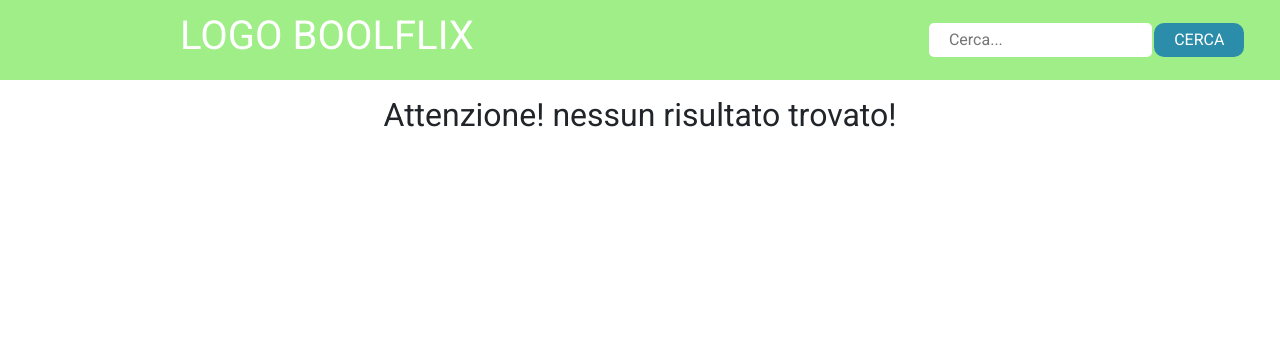
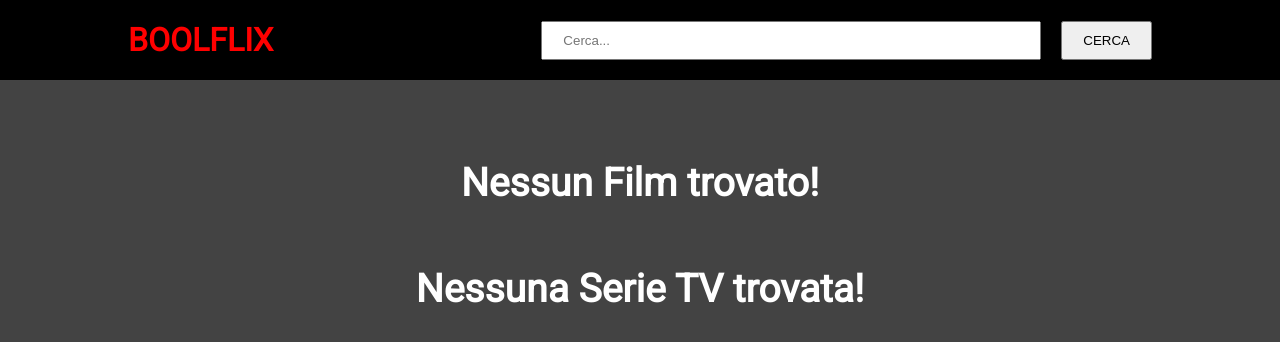
Before and after one commit to Enpas/vue-boolflix, a Vue app: page / in a window 1280 px wide. Shown: the top 342 px of the page. Built offline with nearby package versions, Linux system fonts and the light colour scheme.

Commit message:
Milestone 3 fatto + build

```diff
--- a/package.json
+++ b/package.json
@@ -10,7 +10,6 @@
   "dependencies": {
     "@fontsource/roboto": "^4.3.0",
     "axios": "^0.21.1",
-    "bootstrap": "^5.0.1",
     "core-js": "^3.6.5",
     "vue": "^2.6.11",
     "vue-country-flag": "^2.1.1"
--- a/public/index.html
+++ b/public/index.html
@@ -5,6 +5,7 @@
     <meta http-equiv="X-UA-Compatible" content="IE=edge">
     <meta name="viewport" content="width=device-width,initial-scale=1.0">
     <link rel="icon" href="<%= BASE_URL %>favicon.ico">
+    <link rel="stylesheet" href="https://cdnjs.cloudflare.com/ajax/libs/font-awesome/5.15.3/css/all.min.css" integrity="sha512-iBBXm8fW90+nuLcSKlbmrPcLa0OT92xO1BIsZ+ywDWZCvqsWgccV3gFoRBv0z+8dLJgyAHIhR35VZc2oM/gI1w==" crossorigin="anonymous" referrerpolicy="no-referrer" />
     <title><%= htmlWebpackPlugin.options.title %></title>
   </head>
   <body>
--- a/src/assets/style/general.scss
+++ b/src/assets/style/general.scss
@@ -1,4 +1,3 @@
-@import '~bootstrap/scss/bootstrap.scss';
 @import '~@fontsource/roboto/index.css';
 
 * {
@@ -10,3 +9,34 @@
 body {
   font-family: 'Roboto', sans-serif;
 }
+
+.container {
+  padding: 0 10%;
+}
+
+.card {
+  flex-basis: calc(100% / 5);
+  width: 250px;
+  min-height: 350px;
+  margin-bottom: 20px;
+  padding: 10px;
+  background-color: rgb(226, 226, 226);
+  span {
+    font-weight: 800;
+  }
+  img {
+    width: 100%;
+    margin-bottom: 10px;
+  }
+}
+
+ul {
+  list-style: none;
+  li {
+    margin-bottom: 10px;
+  }
+  i {
+    font-size: 18px;
+    color: #FFBD00;
+  }
+}
--- a/src/components/FilmCard.vue
+++ b/src/components/FilmCard.vue
@@ -1,11 +1,23 @@
 <template>
   <section>
-    <div class="box-filmCard mb-3">
+    <div class="card">
+      <img v-if="film.poster_path === null" src="#" :alt="film.title">
+      <img v-if="film.poster_path != null" :src="`https://image.tmdb.org/t/p/w300${film.poster_path}`" :alt="film.name">
       <ul>
         <li><span>Titolo:</span> {{ film.title }}</li>
         <li><span>Titolo originale:</span> {{ film.original_title }}</li>
         <li><span>Lingua originale:</span> <CountryFlag :country="this.filterLang" size='small'/></li>
-        <li><span>Voto:</span> {{ film.vote_average }}</li>
+        <li>
+            <span>Voto: </span>
+            <span>
+              <i v-for="(i, index) in this.convertVote" :key="index" class="fas fa-star"></i>
+            </span>
+
+            <span>
+              <i v-for="(i, index) in (5 - this.convertVote)" :key="index" class="far fa-star"></i>
+            </span>
+          </li>
+          <li v-if="film.overview != ''"><span>Overview:</span> {{ film.overview }}</li>
       </ul>
     </div>
   </section>
@@ -45,20 +57,14 @@ export default {
         return 'se'
       }
       return this.film.original_language
+    },
+    convertVote() {
+      return Math.ceil((this.film.vote_average * 5) / 10)
     }
   }
 }
 </script>
 
 <style lang="scss" scoped>
-  .box-filmCard {
-    background-color: rgb(196, 215, 255);
-    flex-basis: calc(100% / 5);
-    width: 250px;
-    min-height: 150px;
 
-    span {
-      font-weight: 600;
-    }
-  }
 </style>
--- a/src/components/Header.vue
+++ b/src/components/Header.vue
@@ -1,9 +1,9 @@
 <template>
-  <header class="d-flex align-items-center mb-3">
-    <div class="logo col-3 offset-1">
-      <h1>Logo boolflix</h1>
+  <header class="container">
+    <div>
+      <h1>BOOLFLIX</h1>
     </div>
-    <div class="col-3 offset-4 d-flex justify-content-evenly">
+    <div class="input-research">
       <input
         type="text"
         placeholder="Cerca..."
@@ -33,29 +33,26 @@ export default {
 </script>
 
 <style lang="scss" scoped>
-header{
+header {
     height: 80px;
-  background-color:#71e64dab;
-  .logo {
-    font-size: 30px;
-    text-transform: uppercase;
-    margin-left: 180px;
-    color: #FFF;
+    display: flex;
+    justify-content: space-between;
+    align-items: center;
+    background-color: #000;
+    h1 {
+      color: #F00;
+      margin-right: 40px;
     }
-  input{
-    border: none;
-    padding: 0 20px;
-    border-radius:5px;
+    .input-research {
+      overflow-x: hidden ;
+      input {
+        width: 500px;
+        padding: 10px 20px;
         outline: none;
       }
       button {
-    padding: 5px 20px;
-    border: 0;
-    border-radius: 10px;
-    color: #FFF;
-    background-color: #2c8daa;
-    &:hover {
-      transform: scale(1.1);
+        padding: 10px 20px;
+        margin-left: 20px;
       }
     }
   }
--- a/src/components/Main.vue
+++ b/src/components/Main.vue
@@ -1,6 +1,6 @@
 <template>
   <main class="container">
-    <h2 class="text-center" v-if="this.filmList.length === 0 && this.tvList.length === 0">Attenzione! nessun risultato trovato!</h2>
+
     <h3 v-if="this.filmList.length != 0">Film</h3>
     <div class="box-card">
       <FilmCard
@@ -9,13 +9,22 @@
       />
     </div>
 
-    <h3 v-if="this.tvList.length != 0">Show</h3>
+    <div class="boxNotFound">
+      <h2 v-if="this.filmList.length === 0">Nessun Film trovato!</h2>
+    </div>
+
+    <h3 v-if="this.tvList.length != 0">Serie TV</h3>
     <div class="box-card">
       <TvCard
         :show="show"
         v-for="show in tvList" :key="show.id"
       />
     </div>
+
+    <div class="boxNotFound">
+      <h2 v-if="this.tvList.length === 0">Nessuna Serie TV trovata!</h2>
+    </div>
+
   </main>
 </template>
 
@@ -36,9 +45,25 @@ export default {
 </script>
 
 <style lang="scss" scoped>
-  .box-card {
-    display: flex;
-    justify-content: space-between;
-    flex-wrap: wrap;
+  main {
+    min-height: calc(100vh - 80px);
+    padding-top: 20px;
+    background-color: #434343;
+    h3 {
+      font-size: 26px;
+      margin: 30px 0;
+      color: #FFF;
+    }
+    .box-card {
+      display: flex;
+      justify-content: space-between;
+      flex-wrap: wrap;
+    }
+    .boxNotFound {
+      font-size: 26px;
+      text-align: center;
+      padding-top: 60px;
+      color: #FFF;
+    }
   }
 </style>
--- a/src/components/TvCard.vue
+++ b/src/components/TvCard.vue
@@ -1,11 +1,23 @@
 <template>
   <section>
-    <div class="box-tvCard mb-3">
+    <div class="card">
+      <img v-if="show.backdrop_path === null" src="#" :alt="show.name">
+      <img v-if="show.backdrop_path != null" :src="`https://image.tmdb.org/t/p/w300${show.backdrop_path}`" :alt="show.name">
       <ul>
         <li><span>Titolo:</span> {{ show.name }}</li>
         <li><span>Titolo originale:</span> {{ show.original_name }}</li>
         <li><span>Lingua originale:</span> <CountryFlag :country="this.filterLang" size='small'/></li>
-        <li><span>Voto:</span> {{ show.vote_average }}</li>
+        <li>
+            <span>Voto: </span>
+            <span>
+              <i v-for="(i, index) in this.convertVote" :key="index" class="fas fa-star"></i>
+            </span>
+
+            <span>
+              <i v-for="(i, index) in (5 - this.convertVote)" :key="index" class="far fa-star"></i>
+            </span>
+          </li>
+          <li v-if="show.overview != ''"><span>Overview: </span> {{show.overview}}</li>
       </ul>
     </div>
   </section>
@@ -44,20 +56,14 @@ export default {
         return 'se'
       }
       return this.show.original_language
+    },
+    convertVote() {
+      return Math.ceil((this.show.vote_average * 5) / 10)
     }
   }
 }
 </script>
 
 <style lang="scss" scoped>
-  .box-tvCard {
-    background-color: rgb(252, 172, 53);
-    flex-basis: calc(100% / 5);
-    width: 250px;
-    min-height: 150px;
 
-    span {
-      font-weight: 600;
-    }
-  }
 </style>
```
Also changed, not shown: 7 other files (tests, documents, lock files or other folders). Lines whose indentation alone changed are shown as unchanged.
